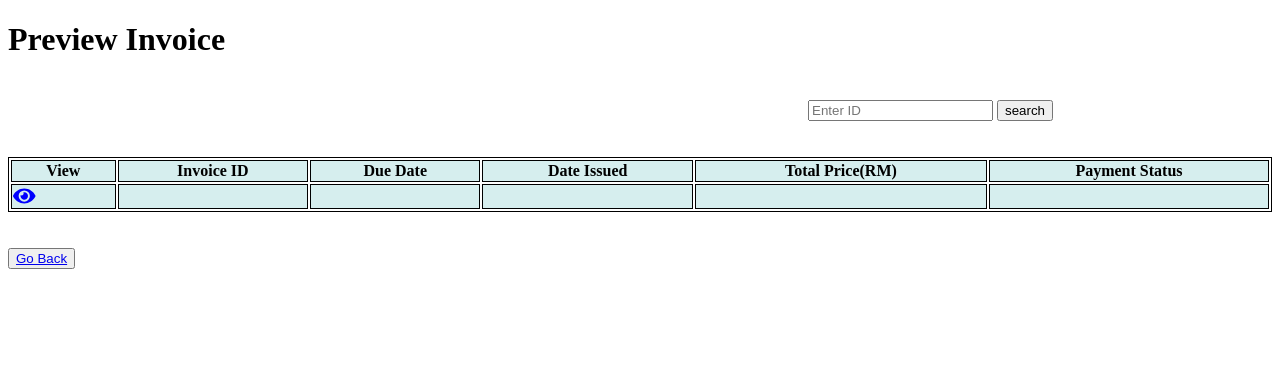
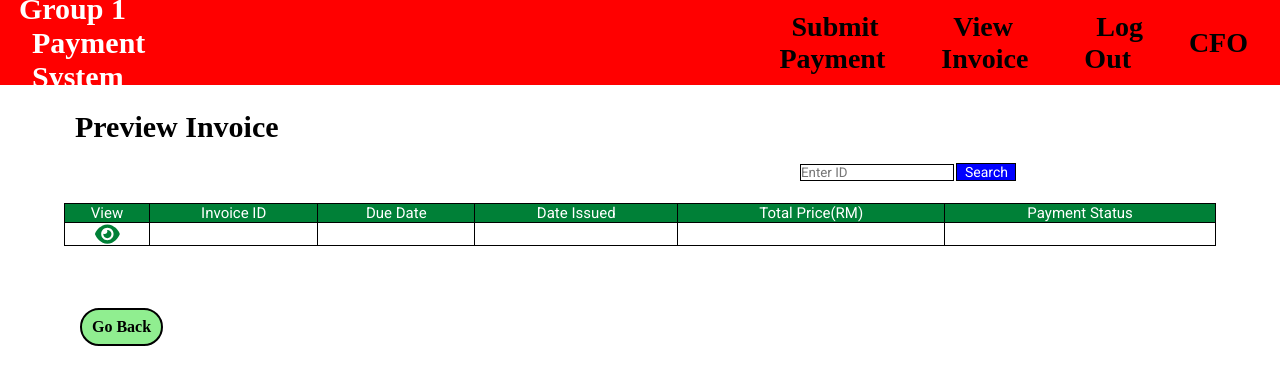
Before and after one commit to nexusonez/TSE-Project-3-2.0, a PHP site: page /vendorManager_previewInvoice.php in a window 1280 px wide. Shown: the top 385 px of the page. Run offline with PHP 8.4, Linux system fonts and the light colour scheme; the visitor is signed in with stand-in values (Sample User, id 1); tables that the repository leaves empty or names only in its code hold one stand-in row (values such as "Sample post"); data that the repository does not hold is empty; some libraries are stand-ins or nearby versions.

Commit message:
left payment detail and invoice
for vendor M

```diff
--- a/cfo_viewInvoiceHistory.php
+++ b/cfo_viewInvoiceHistory.php
@@ -169,7 +169,7 @@
 	</div>
     <br><br>
 
-    <button type="cancel" onclick="window.location.href='cfo_home.php';" name= "cancel payment"> Go Back <i class="fa-solid fa-arrow-right-from-bracket"></i></button>
+    <button type="back" onclick="window.location.href='cfo_home.php';" name= "back"> Go Back <i class="fa-solid fa-arrow-right-from-bracket"></i></button>
 
 
 
--- a/navigation.php
+++ b/navigation.php
@@ -4,8 +4,6 @@ if(!isset($_SESSION['logged'])){  //Not login
 	?>
 	<div class = "container">
 		    <a href="login.php"><h1 style ="position:absolute; top:15px;">Group 1 Payment System</h1></a>
-			<!-- need different image -->
-            <!-- <img src="" alt="nav logo" width="385" height="85px" style="position:absolute;"> -->
 			<nav class="nav">
 			<ul>
 			<li><a href="login.php" style="position:relative;">Login</a></li>
@@ -22,10 +20,11 @@ if(!isset($_SESSION['logged'])){  //Not login
 		if($_SESSION['type']=='cfo')	{
  ?>
  <div class = "container">
-		    <a href="cfo_home.php"><h1 style ="position:absolute; top:15px;">Group 1 Payment System</h1></a>
+
 			<nav class="nav">
                 <ul>
-					<li><a href ="cfo_submitPayment.php">Submit Payment</a></li>
+					<li><a href="cfo_home.php"><h1 style ="position:relative; color:white; margin-left:-35px;">Group 1 Payment System</h1></a></li>
+					<li style ="margin-left:550px;"><a href ="cfo_submitPayment.php">Submit Payment</a></li>
 					<li><a href ="cfo_viewInvoiceHistory.php">View Invoice</a></li>
 					<li><a href ="logout.php">Log Out</a></li>
 					<li>CFO</li>
@@ -39,10 +38,10 @@ if(!isset($_SESSION['logged'])){  //Not login
 			if($_SESSION['type']=='accountant')	{
  ?>
  <div class = "container">
-		    <a href="accountant_home.php"><h1 style ="position:absolute; top:15px;">Group 1 Payment System</h1></a>
 			<nav class="nav">
                 <ul>
-                    <li><a href ="accountant_viewReceipt.php">View Receipt</a></li>
+					<li><a href="accountant_home.php"><h1 style ="position:relative; color:white; margin-left:-35px;">Group 1 Payment System</h1></a></li>
+                    <li style ="margin-left:550px;"><a href ="accountant_viewReceipt.php">View Receipt</a></li>
 					<li><a href ="accountant_viewInvoice.php">View Invoice</a></li>
 					<li><a href ="logout.php">Log Out</a></li>
 					<li>Accountant</li>
@@ -58,14 +57,13 @@ if(!isset($_SESSION['logged'])){  //Not login
 		if($_SESSION['type']=='vendor')	{
 ?>
 <div class = "container">
-		    <a href="vendor_home.php"><h1 style ="position:absolute; top:15px;">Group 1 Payment System</h1></a>
 			<nav class="nav">
                 <ul>
-                    <li><a href="vendor_submitReceipt.php">Submit Receipt</a></li>
+					<li><a href="vendor_home.php"><h1 style ="position:relative; color:white; margin-left:-35px;">Group 1 Payment System</h1></a></li>
+                    <li style ="margin-left:300px;"><a href="vendor_submitReceipt.php">Submit Receipt</a></li>
 					<li><a href ="company_viewInvoice.php">Submit Invoice</a></li>
 					<li><a href ="company_viewInvoice.php">Payment History</a></li>
 					<li><a href ="logout.php">Log Out</a></li>
-
 					<li>Vendor</li>
                 </ul>
             </nav>
@@ -79,17 +77,12 @@ if(!isset($_SESSION['logged'])){  //Not login
 		if($_SESSION['type']=='vmanager')	{
 ?>
 <div class = "container">
-		    <a href="vendorManager_home.php">
 			<nav class="nav">
                 <ul>
-                    <li><a href="vendorManager_home.php">Home</a></li>
-                    <li class = "dropdown">
-					<button class = "dropbtn">Menu
-					<i class="fa fa-caret-down"></i>
-					</button>
-					<div class = "dropdown-content">
-                        <a href ="logout.php">Log Out</a>
-                    </div></li>
+					<li><a href="vendorManager_home.php"><h1 style ="position:relative; color:white; margin-left:-35px;">Group 1 Payment System</h1></a></li>
+					<li style ="margin-left:450px;"><a href="vendorManager_previewInvoice.php">Preview Invoice</a></li>
+					<li><a href ="vendorManager_paymentHistory.php">View Payment</a></li>
+					<li><a href ="logout.php">Log Out</a></li>
 					<li>Vendor Manager</li>
                 </ul>
             </nav>
--- a/vendorManager_previewInvoice.php
+++ b/vendorManager_previewInvoice.php
@@ -1,10 +1,23 @@
+<?php require_once "controllerUserDocData.php"; ?>
 <!DOCTYPE html>
-<html>
+<html lang="en">
 <head>
-    <script defer src="https://use.fontawesome.com/releases/v5.0.6/js/all.js"></script>
-    <title> View Preview Invoice Page</title>
+<meta charset="UTF-8">
+<title>VM Preview Invoice</title>
+<link rel="stylesheet" href="css/style.css"> <!-- css files-->
 
-    <style>
+    <script defer src="https://use.fontawesome.com/releases/v6.2.0/js/all.js"></script> <!-- font awesome-->
+	<style>
+		h1{
+		font-weight:bold;
+		font-family: Agency FB;
+		font-size: 30px;
+		display:inline;
+		margin: auto;
+		width: 60%;
+		padding: 10px;
+		}
+
         .column{
             float: left;
             width: 50%;
@@ -19,31 +32,64 @@
             width:30;
         }
 
-        .fa-edit{
-        color: #63c76a;
-        margin:auto;
-        font-size:20px;
-        }
-
-        .fa-trash{
-        color: black;
-        font-size:20px;
-        margin-left:15px;
-        }
 
         .fa-eye{
-        color:#0000FF;
-        font-size:20px;
-        margin-right:15px;
+			color:#008037;
+			font-size:22px;
+			align:center;
+			position:relative;
         }
 
         table, th, td {
-            border:1px solid black;
+            border:1px solid black!important;
+			border-collapse: collapse;
+			text-align:center;
         }
 
         tr:nth-child(odd) {
             background-color: #D6EEEE;
         }
+
+		th{
+			font-size:15px;
+			background-color:#008037;
+			color:white;
+		}
+
+		td{
+			font-size:13px;
+			text-align:center;
+			background-color:white;
+		}
+
+		button {
+			font-family: Agency FB;
+			border: 2px solid black!important;
+			border-width: 5px;
+			outline-color: black;
+			padding: 8px 10px;
+			text-align: center;
+			text-decoration: none;
+			display: inline-block;
+			margin: 40px 80px;
+			cursor: pointer;
+			font-weight: bold;
+			border-radius:20px;
+			font-size:16px;
+			background:#90EE90;
+		}
+
+		input{
+			border:1px solid black!important;
+		}
+
+		.btnsearch{
+		background-color:#0000FF;
+		color:white;
+		font-size:14px;
+		cursor:pointer;
+		width:6rem	;
+		}
 
 
 
@@ -55,8 +101,13 @@
 
 <body>
 
-	<div><h1>Preview Invoice</h1></div>
-    <!-- <p>Double Click to Preview Invoice</p> -->
+	<header>
+	<?php
+		include "navigation.php";
+	?>
+	</header>
+
+	<div style ="margin-top:110px; margin-left:65px;"><h1>Preview Invoice</h1></div>
 
 
 
@@ -72,7 +123,7 @@
 		<div>
 			<div>
             <center>
-				<table style = "width : 100%">
+				<table style = "width : 90%">
 					<thead>
 						<tr>
                         <th>View</th>
@@ -121,7 +172,7 @@
 	</div>
     <br><br>
 
-    <button type="button"><a class= "a" href="vendorManager_home.php">  Go Back </a></button>
+    <button type="button" onclick="window.location.href='vendorManager_home.php';">  Go Back </button>
 
 
 
```
Also changed, not shown: cfo_invoiceDetail.php (+1 -22 lines), css/style.css (+2 -49 lines), vendorManager_home.php (+25 -12 lines), vendorManager_invoiceDetail.php (+81 -71 lines), vendorManager_paymentDetail.php (+0 -24 lines), vendorManager_paymentHistory.php (+71 -22 lines).
